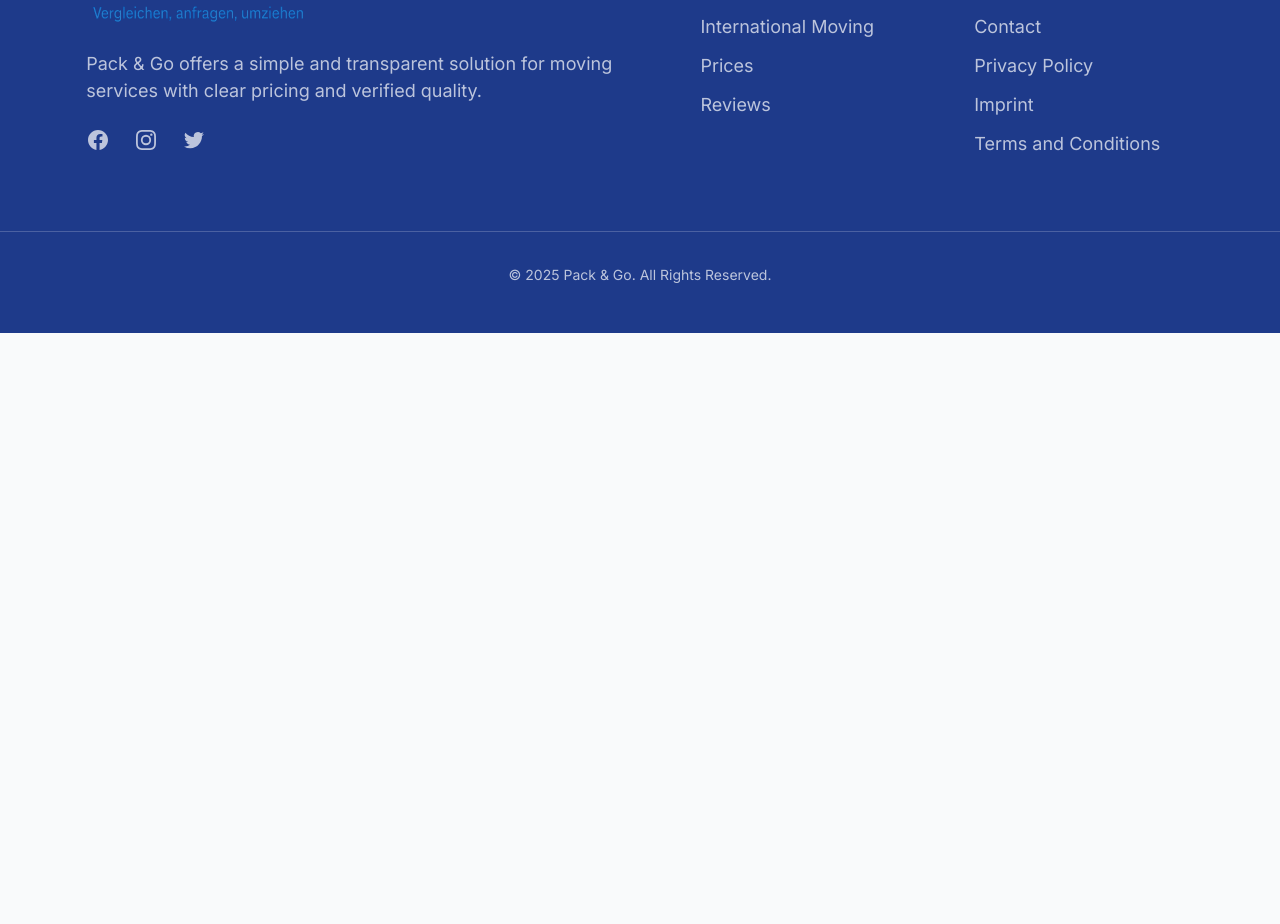
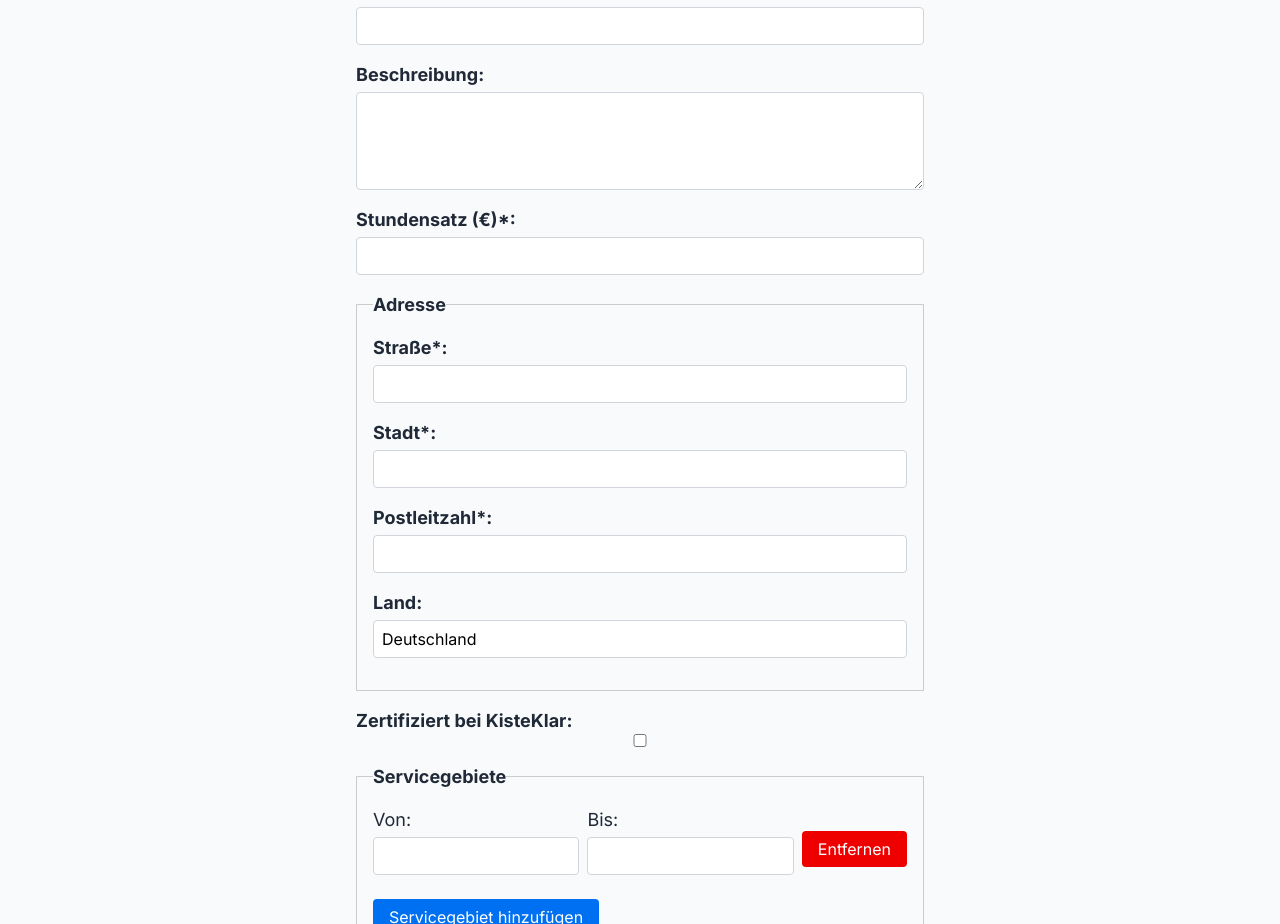
Before and after one commit to jili0/pack-and-go, a Next.js app: page /company/setup in a window 1280 px wide. Shown: the part 288-1212 px from the top of the page. Before the commit the page ends 800 px from the top, so only its background shows below. Built offline with nearby package versions, Linux system fonts and the light colour scheme; no server answers.

Commit message:
added a company setup page

```diff
--- a/src/app/(dashboard)/company/setup/page.jsx
+++ b/src/app/(dashboard)/company/setup/page.jsx
@@ -1,4 +1,289 @@
+"use client"; // Damit React Hooks funktionieren
 
-export default function CompanySetupPage() {
-    return <div>Setup</div>;
+import { useState } from "react";
+import "@/app/styles/companySetup.css";
+
+
+export default function CompanySetup() {
+  const [formData, setFormData] = useState({
+    companyName: "",
+    taxId: "",
+    description: "",
+    hourlyRate: "",
+    street: "",
+    city: "",
+    postalCode: "",
+    country: "Deutschland",
+    isKisteKlarCertified: false,
+    serviceAreas: [{ from: "", to: "" }],
+    businessLicense: null,
+    kisteKlarCertificate: null,
+  });
+
+  const [errors, setErrors] = useState({});
+  const [submitMessage, setSubmitMessage] = useState("");
+
+  // Einfaches Handling der Input-Änderungen
+  function handleChange(e) {
+    const { name, value, type, checked } = e.target;
+    if (type === "checkbox") {
+      setFormData((prev) => ({ ...prev, [name]: checked }));
+    } else {
+      setFormData((prev) => ({ ...prev, [name]: value }));
+    }
   }
+
+  // Service Areas ändern
+  function handleServiceAreaChange(index, field, value) {
+    const newServiceAreas = [...formData.serviceAreas];
+    newServiceAreas[index][field] = value;
+    setFormData((prev) => ({ ...prev, serviceAreas: newServiceAreas }));
+  }
+
+  function addServiceArea() {
+    setFormData((prev) => ({
+      ...prev,
+      serviceAreas: [...prev.serviceAreas, { from: "", to: "" }],
+    }));
+  }
+
+  function removeServiceArea(index) {
+    const newServiceAreas = formData.serviceAreas.filter((_, i) => i !== index);
+    setFormData((prev) => ({ ...prev, serviceAreas: newServiceAreas }));
+  }
+
+  // File Inputs
+  function handleFileChange(e) {
+    const { name, files } = e.target;
+    setFormData((prev) => ({ ...prev, [name]: files[0] || null }));
+  }
+
+  async function handleSubmit(e) {
+    e.preventDefault();
+
+    // Formdata vorbereiten für multipart/form-data
+    const data = new FormData();
+
+    data.append("companyName", formData.companyName);
+    data.append("taxId", formData.taxId);
+    data.append("description", formData.description);
+    data.append("hourlyRate", formData.hourlyRate);
+    data.append("street", formData.street);
+    data.append("city", formData.city);
+    data.append("postalCode", formData.postalCode);
+    data.append("country", formData.country);
+    data.append("isKisteKlarCertified", formData.isKisteKlarCertified);
+
+    data.append("businessLicense", formData.businessLicense);
+
+    if (formData.isKisteKlarCertified) {
+      if (!formData.kisteKlarCertificate) {
+        setSubmitMessage("KisteKlar-Zertifikat ist erforderlich, wenn Zertifizierung ausgewählt ist.");
+        return;
+      }
+      data.append("kisteKlarCertificate", formData.kisteKlarCertificate);
+    }
+
+    data.append("serviceAreas", JSON.stringify(formData.serviceAreas));
+
+    try {
+      const res = await fetch("/api/company/setup", {
+        method: "POST",
+        body: data,
+      });
+
+      const result = await res.json();
+
+      if (result.success) {
+        setSubmitMessage("Firmenprofil erfolgreich erstellt!");
+        setErrors({});
+      } else {
+        setSubmitMessage(result.message || "Fehler beim Erstellen des Profils.");
+        if (result.errors) {
+          setErrors(result.errors.reduce((acc, err) => ({ ...acc, [err.field]: err.message }), {}));
+        }
+      }
+    } catch (error) {
+      setSubmitMessage("Serverfehler. Bitte später erneut versuchen.");
+    }
+  }
+
+  return (
+    <div className="company-setup-container">
+      <h1>Firmenprofil erstellen</h1>
+      <form onSubmit={handleSubmit} className="company-setup-form" encType="multipart/form-data">
+        <label>
+          Firmenname*:
+          <input
+            type="text"
+            name="companyName"
+            value={formData.companyName}
+            onChange={handleChange}
+            required
+          />
+          {errors.companyName && <div className="error">{errors.companyName}</div>}
+        </label>
+
+        <label>
+          Steuernummer*:
+          <input
+            type="text"
+            name="taxId"
+            value={formData.taxId}
+            onChange={handleChange}
+            required
+          />
+          {errors.taxId && <div className="error">{errors.taxId}</div>}
+        </label>
+
+        <label>
+          Beschreibung:
+          <textarea
+            name="description"
+            value={formData.description}
+            onChange={handleChange}
+            maxLength={500}
+            rows={4}
+          />
+          {errors.description && <div className="error">{errors.description}</div>}
+        </label>
+
+        <label>
+          Stundensatz (€)*:
+          <input
+            type="number"
+            name="hourlyRate"
+            min="0"
+            step="0.01"
+            value={formData.hourlyRate}
+            onChange={handleChange}
+            required
+          />
+          {errors.hourlyRate && <div className="error">{errors.hourlyRate}</div>}
+        </label>
+
+        <fieldset>
+          <legend>Adresse</legend>
+
+          <label>
+            Straße*:
+            <input
+              type="text"
+              name="street"
+              value={formData.street}
+              onChange={handleChange}
+              required
+            />
+            {errors.street && <div className="error">{errors.street}</div>}
+          </label>
+
+          <label>
+            Stadt*:
+            <input
+              type="text"
+              name="city"
+              value={formData.city}
+              onChange={handleChange}
+              required
+            />
+            {errors.city && <div className="error">{errors.city}</div>}
+          </label>
+
+          <label>
+            Postleitzahl*:
+            <input
+              type="text"
+              name="postalCode"
+              value={formData.postalCode}
+              onChange={handleChange}
+              required
+            />
+            {errors.postalCode && <div className="error">{errors.postalCode}</div>}
+          </label>
+
+          <label>
+            Land:
+            <input
+              type="text"
+              name="country"
+              value={formData.country}
+              onChange={handleChange}
+            />
+          </label>
+        </fieldset>
+
+        <label>
+          Zertifiziert bei KisteKlar:
+          <input
+            type="checkbox"
+            name="isKisteKlarCertified"
+            checked={formData.isKisteKlarCertified}
+            onChange={handleChange}
+          />
+        </label>
+
+        <fieldset>
+          <legend>Servicegebiete</legend>
+          {formData.serviceAreas.map((area, index) => (
+            <div key={index} className="service-area">
+              <label>
+                Von:
+                <input
+                  type="text"
+                  value={area.from}
+                  onChange={(e) => handleServiceAreaChange(index, "from", e.target.value)}
+                />
+              </label>
+              <label>
+                Bis:
+                <input
+                  type="text"
+                  value={area.to}
+                  onChange={(e) => handleServiceAreaChange(index, "to", e.target.value)}
+                />
+              </label>
+              <button type="button" onClick={() => removeServiceArea(index)} className="remove-area-btn">
+                Entfernen
+              </button>
+            </div>
+          ))}
+          <button type="button" onClick={addServiceArea} className="add-area-btn">
+            Servicegebiet hinzufügen
+          </button>
+        </fieldset>
+
+        <label>
+          Betriebsausweis*:
+          <input
+            type="file"
+            name="businessLicense"
+            accept=".pdf,.jpg,.jpeg,.png"
+            onChange={handleFileChange}
+            required
+          />
+          {errors.businessLicense && <div className="error">{errors.businessLicense}</div>}
+        </label>
+
+        {formData.isKisteKlarCertified && (
+          <label>
+            KisteKlar-Zertifikat*:
+            <input
+              type="file"
+              name="kisteKlarCertificate"
+              accept=".pdf,.jpg,.jpeg,.png"
+              onChange={handleFileChange}
+              required={formData.isKisteKlarCertified}
+            />
+            {errors.kisteKlarCertificate && <div className="error">{errors.kisteKlarCertificate}</div>}
+          </label>
+        )}
+
+        <button type="submit" className="submit-btn">
+          Profil erstellen
+        </button>
+
+        {submitMessage && <p className="submit-message">{submitMessage}</p>}
+      </form>
+    </div>
+  );
+}
--- /dev/null
+++ b/src/app/styles/companySetup.css
@@ -0,0 +1,74 @@
+.company-setup-container {
+    max-width: 600px;
+    margin: 0 auto;
+    padding: 1rem;
+  }
+
+  .company-setup-form label {
+    display: block;
+    margin-bottom: 1rem;
+    font-weight: bold;
+  }
+
+  .company-setup-form input[type="text"],
+  .company-setup-form input[type="number"],
+  .company-setup-form textarea {
+    width: 100%;
+    padding: 0.5rem;
+    margin-top: 0.25rem;
+    box-sizing: border-box;
+  }
+
+  .company-setup-form textarea {
+    resize: vertical;
+  }
+
+  fieldset {
+    border: 1px solid #ccc;
+    padding: 1rem;
+    margin-bottom: 1rem;
+  }
+
+  legend {
+    font-weight: bold;
+  }
+
+  .service-area {
+    display: flex;
+    gap: 0.5rem;
+    align-items: center;
+    margin-bottom: 0.5rem;
+  }
+
+  .service-area label {
+    flex: 1;
+    font-weight: normal;
+  }
+
+  .add-area-btn,
+  .remove-area-btn,
+  .submit-btn {
+    cursor: pointer;
+    padding: 0.5rem 1rem;
+    background-color: #0070f3;
+    border: none;
+    color: white;
+    border-radius: 4px;
+    font-size: 1rem;
+  }
+
+  .remove-area-btn {
+    background-color: #e00;
+  }
+
+  .submit-message {
+    margin-top: 1rem;
+    font-weight: bold;
+    color: green;
+  }
+
+  .error {
+    color: red;
+    font-size: 0.875rem;
+    margin-top: 0.25rem;
+  }
```
